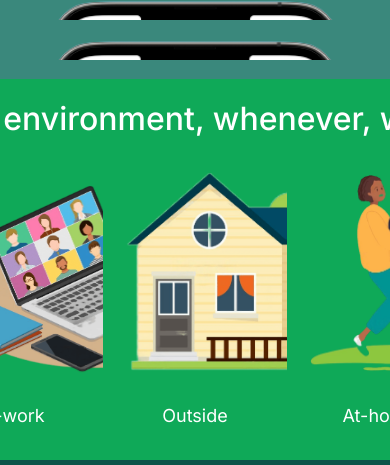
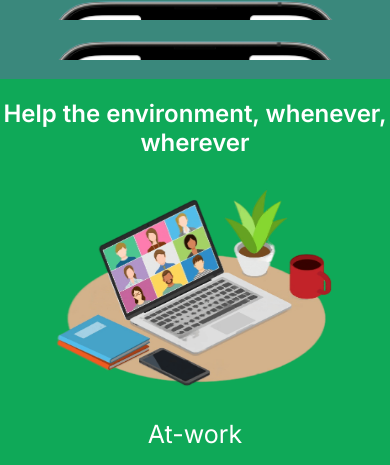
Before and after one commit to yxli001/ClimaWebsite, a React (Create React App) app: page / in a window 390 px wide. Shown: the part 1052-1517 px from the top of the page. Built offline with nearby package versions, Linux system fonts and the light colour scheme.

Commit message:
Made website responsive

```diff
--- a/src/pages/LocationPage/Location.module.css
+++ b/src/pages/LocationPage/Location.module.css
@@ -21,9 +21,31 @@
   height: 200px;
 }
 
-@media screen and (max-width: 1050px) {
-    .locationsContainer {
-        flex-direction: column;
-        display: block;
+@media screen and (max-width: 1225px) {
+  .image {
+    width: 250px;
+    height: 180px;
   }
 }
+@media screen and (max-width: 925px) {
+  .image {
+    width: 200px;
+    height: 160px;
+  }
+}
+
+@media screen and (max-width: 840px) {
+  .image {
+    width: 280px;
+    height: 200px;
+  }
+  .text {
+    font-size: 25px;
+  }
+}
+@media screen and (max-width: 380px) {
+  .image {
+    width: 250px;
+    height: 180px;
+  }
+}
--- a/src/pages/LocationPage/Locations.module.css
+++ b/src/pages/LocationPage/Locations.module.css
@@ -11,12 +11,36 @@
 
 .locationsContainer {
   display: flex;
-    padding: 0 15%;
+  padding: 0 12.5%;
   align-items: center;
 }
 
-@media screen and (max-width: 1550px) {
-    .locationContainer {
-        margin: 0px -200px;
+@media screen and (max-width: 1300px) {
+  .locationsContainer {
+    padding: 0 7.5%;
   }
 }
+@media screen and (max-width: 1000px) {
+  .locationsContainer {
+    padding: 0 5%;
+  }
+}
+
+@media screen and (max-width: 840px) {
+  .locationsContainer {
+    flex-direction: column;
+  }
+}
+
+@media screen and (max-width: 600px) {
+  .title {
+    font-size: 28px;
+  }
+}
+
+@media screen and (max-width: 430px) {
+  .title {
+    font-size: 24px;
+    font-weight: 600;
+  }
+}
```
Lines whose indentation alone changed are shown as unchanged.
